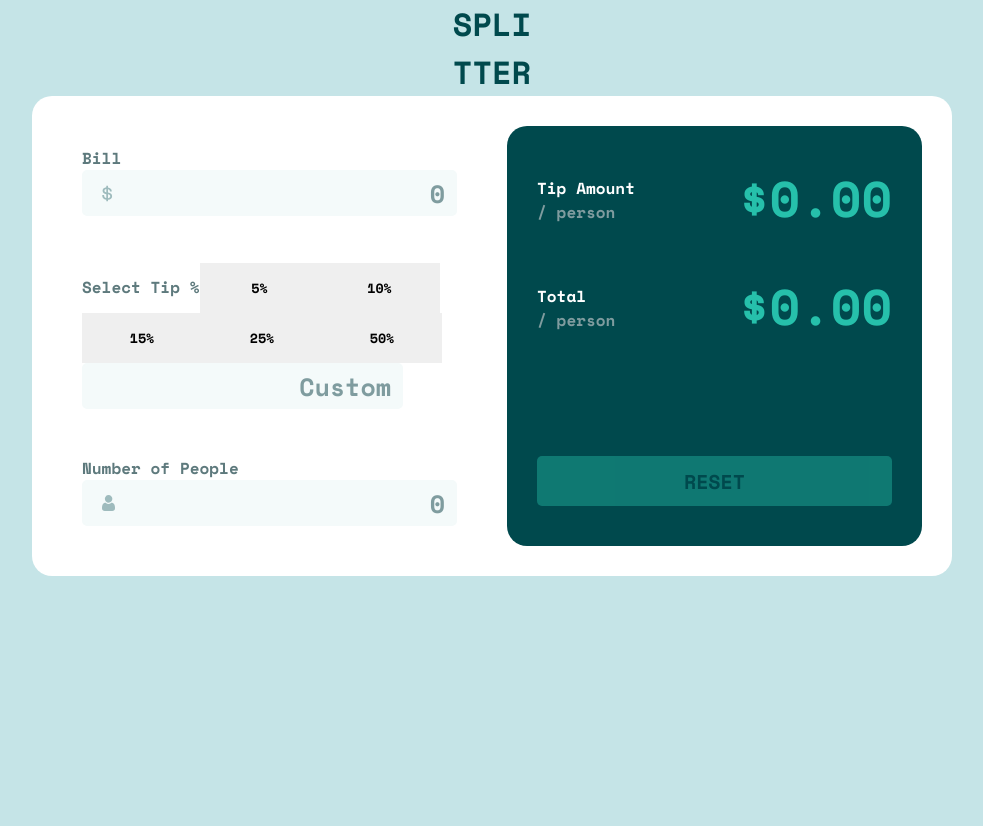
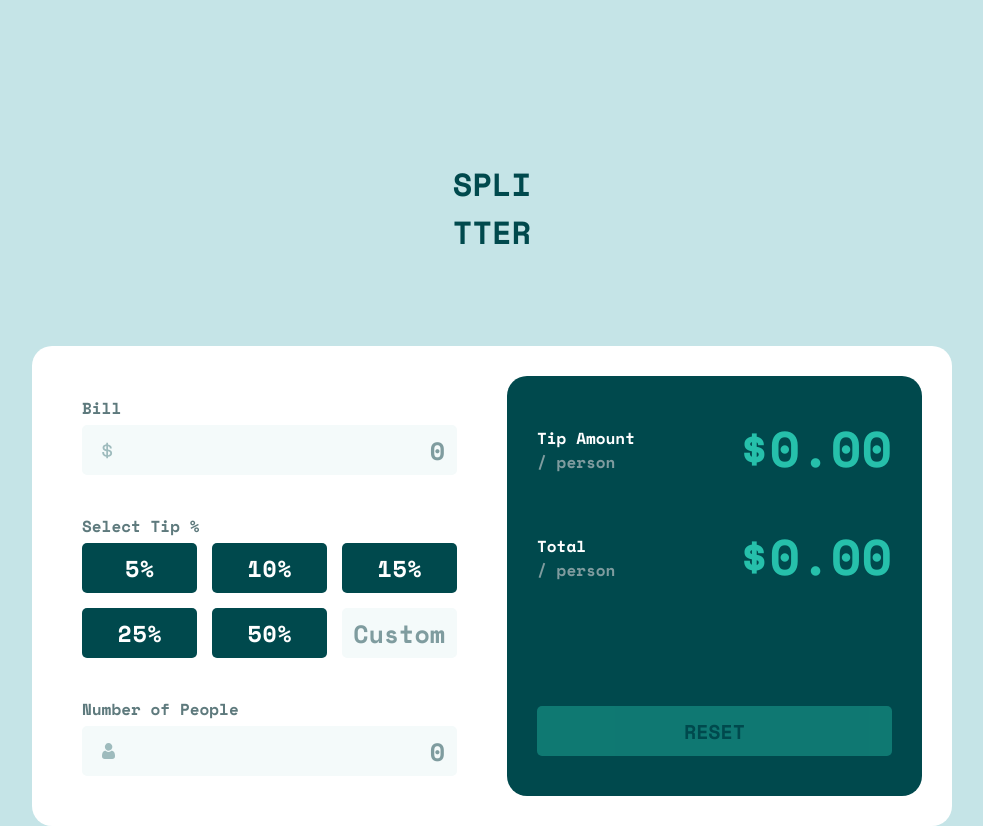
Before and after one commit to sandlerz/Tip-calculator-app-main, a React (Create React App) app: page / in a window 1280 px wide. Shown: the whole page, without its empty margins (148-1131 px from the left). Before the commit the page ends 800 px from the top, so only its background shows below. Built offline with nearby package versions, Linux system fonts and the light colour scheme.

Commit message:
funcionality done, and desktop style done

```diff
--- a/package.json
+++ b/package.json
@@ -2,10 +2,12 @@
   "name": "tip-calculator-app-main",
   "version": "0.1.0",
   "private": true,
+  "homepage": "http://sandlerz.github.io/Tip-calculator-app-main",
   "dependencies": {
     "@testing-library/jest-dom": "^5.16.4",
     "@testing-library/react": "^13.0.1",
     "@testing-library/user-event": "^13.5.0",
+    "gh-pages": "^3.2.3",
     "react": "^18.0.0",
     "react-dom": "^18.0.0",
     "react-scripts": "5.0.1",
@@ -15,7 +17,9 @@
     "start": "react-scripts start",
     "build": "react-scripts build",
     "test": "react-scripts test",
-    "eject": "react-scripts eject"
+    "eject": "react-scripts eject",
+    "predeploy": "npm run build",
+    "deploy": "gh-pages -d build"
   },
   "eslintConfig": {
     "extends": [
--- a/src/Components/Bill.js
+++ b/src/Components/Bill.js
@@ -3,8 +3,8 @@ import dollar from '../images/icon-dollar.svg'
 export default function Bill(props) {
 
   return (
-    <div className="bill-container">
-      <label className="bill-title" htmlFor="bill">Bill</label>
+    <div>
+      <label htmlFor="bill">Bill</label>
       <div className="bill-input-container">
         <img className='input-icon' src={dollar} />
         <input
@@ -15,7 +15,6 @@ export default function Bill(props) {
           value={props.bill}
           onChange={props.handleBill}
           maxLength="6"
-          className="input-bill"
         />
       </div>
     </div>
--- a/src/Components/Calculator.js
+++ b/src/Components/Calculator.js
@@ -47,7 +47,7 @@ export default function Calculator() {
       <div className="left-container">
         <Bill handleBill={handleCalculator} bill={calculator.bill}/>
         <SelectTip handleTip={handleCalculator} tip={calculator.tip}/>
-        <NumberOfPeople handlePeople={handleCalculator} numberOfPeople={calculator.numberOfPeople}/>
+        <NumberOfPeople handlePeople={handleCalculator} calculator={calculator}/>
       </div>
 
       <div className="right-container">
--- a/src/Components/NumberOfPeople.js
+++ b/src/Components/NumberOfPeople.js
@@ -1,9 +1,15 @@
 import icon from '../images/icon-person.svg'
 
 export default function NumberOfPeople(props) {
+  const style = {border: "0.2rem solid var(--error)"}
+  const {bill , tip , numberOfPeople} = props.calculator
+
   return (
     <div>
-      <label htmlFor="numberOfPeople">Number of People</label>
+      <div className='error-container'>
+        <label htmlFor="numberOfPeople">Number of People</label>
+        { (!numberOfPeople && bill && tip) && <p className='error-msg'>Can't be zero</p> }
+      </div>
       <div className='numberOfPeople-input-container'>
         <img className='input-icon' src={icon} />
         <input
@@ -11,10 +17,11 @@ export default function NumberOfPeople(props) {
           id="numberOfPeople"
           placeholder="0"
           name="numberOfPeople"
-          value={props.numberOfPeople}
+          value={props.calculator.numberOfPeople}
           onChange={props.handlePeople}
           maxLength="2"
-          className="input-numberofpeople"
+          className='input-numberOfPeople'
+          style={!numberOfPeople && bill && tip ? style : null }
         />
       </div>
     </div>
--- a/src/Components/SelectTip.js
+++ b/src/Components/SelectTip.js
@@ -1,41 +1,41 @@
 export default function SelectTip(props) {
-
   return (
     <div>
       <label htmlFor="selectTip">Select Tip %</label>
+      <div className="input-selectTip-container">
 
         <button
           value="5"
           name="tip"
-        className="tip"
+          className="btn-tip"
           onClick={props.handleTip}
         >5%</button>
 
         <button
           value="10"
           name="tip"
-        className="tip"
+          className="btn-tip"
           onClick={props.handleTip}
         >10%</button>
 
         <button
           value="15"
           name="tip"
-        className="tip"
+          className="btn-tip"
           onClick={props.handleTip}
         >15%</button>
 
         <button
           value="25"
           name="tip"
-        className="tip"
+          className="btn-tip"
           onClick={props.handleTip}
         >25%</button>
 
         <button
           value="50"
           name="tip"
-        className="tip"
+          className="btn-tip"
           onClick={props.handleTip}
         >50%</button>
 
@@ -46,8 +46,9 @@ export default function SelectTip(props) {
           value={props.tip}
           onChange={props.handleTip}
           maxLength="3"
-        className="input-selectTip"
         />
+
+      </div>
 
     </div>
   )
--- a/src/Style/calculator.css
+++ b/src/Style/calculator.css
@@ -11,6 +11,9 @@ input{
   color: var(--Very-dark-cyan);
   border: 0.2rem solid var(--Very-light-grayish-cyan);
   padding-right: 1rem;
+  height: 5rem;
+  width: 100%;
+  transition: border 0.5s;
 }
 
 input:focus{
@@ -25,7 +28,7 @@ input::placeholder{
 .input-icon{
   position: absolute;
   z-index: 1;
-  top: 1.5rem;
+  top: 1.7rem;
   left: 2rem;
 }
 
@@ -55,52 +58,75 @@ input::placeholder{
 
 /* Bill */
 
-.bill-container{
-}
-
 .bill-input-container{
-  width: 100%;
-  height: 4.6rem;
+  margin-top: 0.5rem;
   position: relative;
-}
-
-.input-bill{
-  position: absolute;
-  width: 100%;
 }
 
 /* End Bill */
 
 /* Select Tip */
 
-.tip{
-  width: 12rem;
+.input-selectTip-container{
+  margin-top: 0.5rem;
+  display: grid;
+  grid: repeat(2, auto) / repeat(3, auto);
+  gap: 1.5rem;
+}
+
+.btn-tip{
+  width: 11.5rem;
   height: 5rem;
   position: relative;
   border: none;
+  border-radius: 0.5rem;
+  background-color: var(--Very-dark-cyan);
+  color: var(--White);
+  font-size: 2.3rem;
+  letter-spacing: 0.1rem;
+  text-indent: 0.1rem;
   font-family: 'Space Mono', monospace;
+  cursor: pointer;
 }
 
-.tip:hover{
-  background-color: white;
+.btn-tip:hover{
+  background-color: var(--Light-grayish-cyan);
+  color: var(--Very-dark-cyan);
+  transition: all 0.1s;
 }
 
-.input-selectTip{
-  height: 4.6rem;
-}
 
 /* End Select Tip */
 
 /* Number of people */
 
 .numberOfPeople-input-container{
+  margin-top: 0.5rem;
   position: relative;
 }
 
-.input-numberofpeople{
-  height: 4.6rem;
-  width: 100%;
+.error-container{
+  display: flex;
+  justify-content: space-between;
 }
+
+.error-msg{
+  color: var(--error);
+  animation: error 1s infinite;
+}
+
+@keyframes error{
+  0% {
+    opacity: 0.2;
+  }
+  50%{
+    opacity: 1;
+  }
+  100%{
+    opacity: 0.2;
+  }
+}
+
 /* End Number of people */
 
 /* RIGHT CONTAINER */
--- a/src/Style/index.css
+++ b/src/Style/index.css
@@ -20,4 +20,5 @@ body{
 
 .title{
   color: var(--Very-dark-cyan);
+  margin: 16rem 0 9rem;
 }
--- a/src/Style/variables.css
+++ b/src/Style/variables.css
@@ -4,6 +4,8 @@
   /* ### Primary */
 
   --Strong-cyan: hsl(172, 67%, 45%);
+
+  --error: #fe5454;
 
   /* ### Neutral */
 
```
Also changed, not shown: 2 other files (tests, documents, lock files or other folders). Lines whose indentation alone changed are shown as unchanged.
